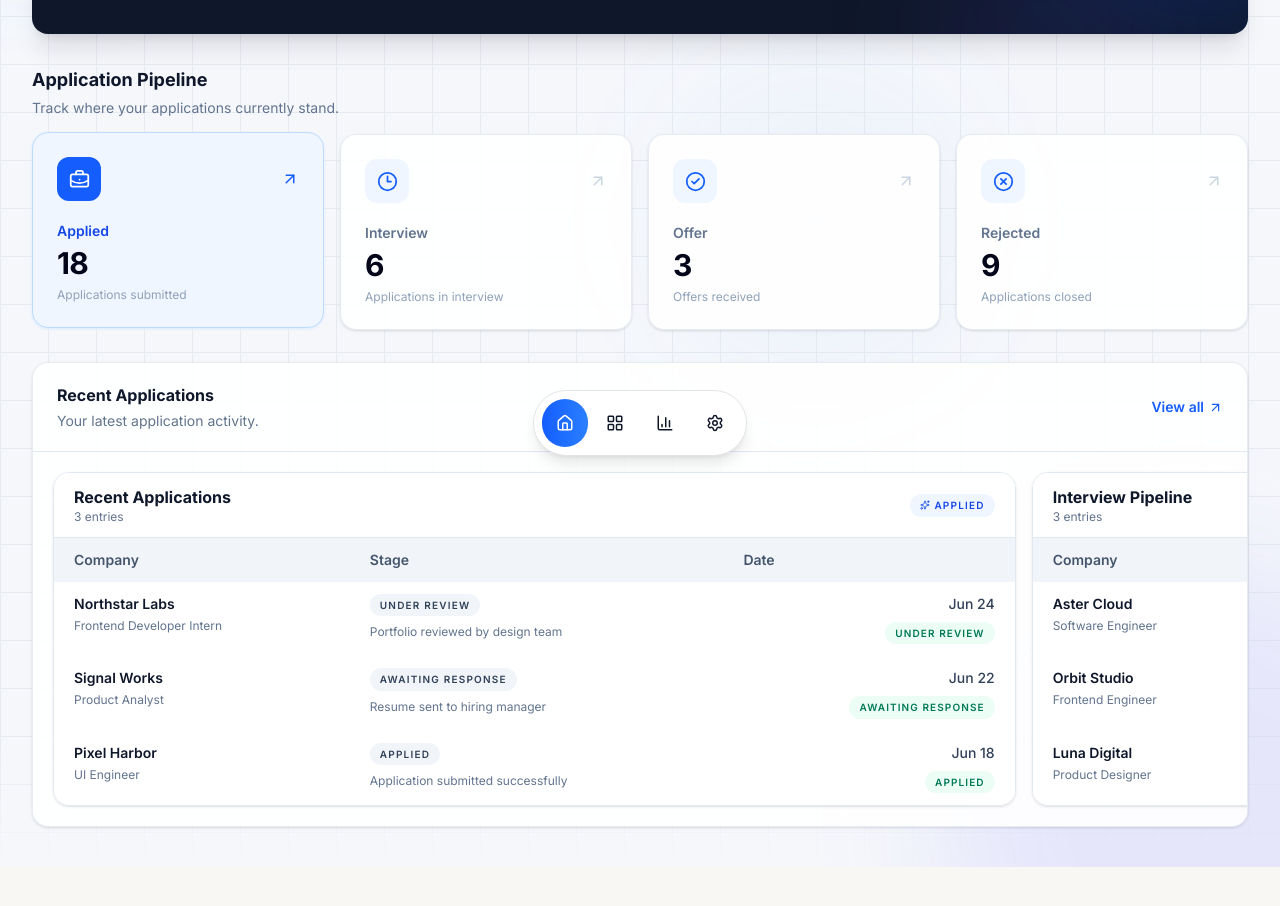
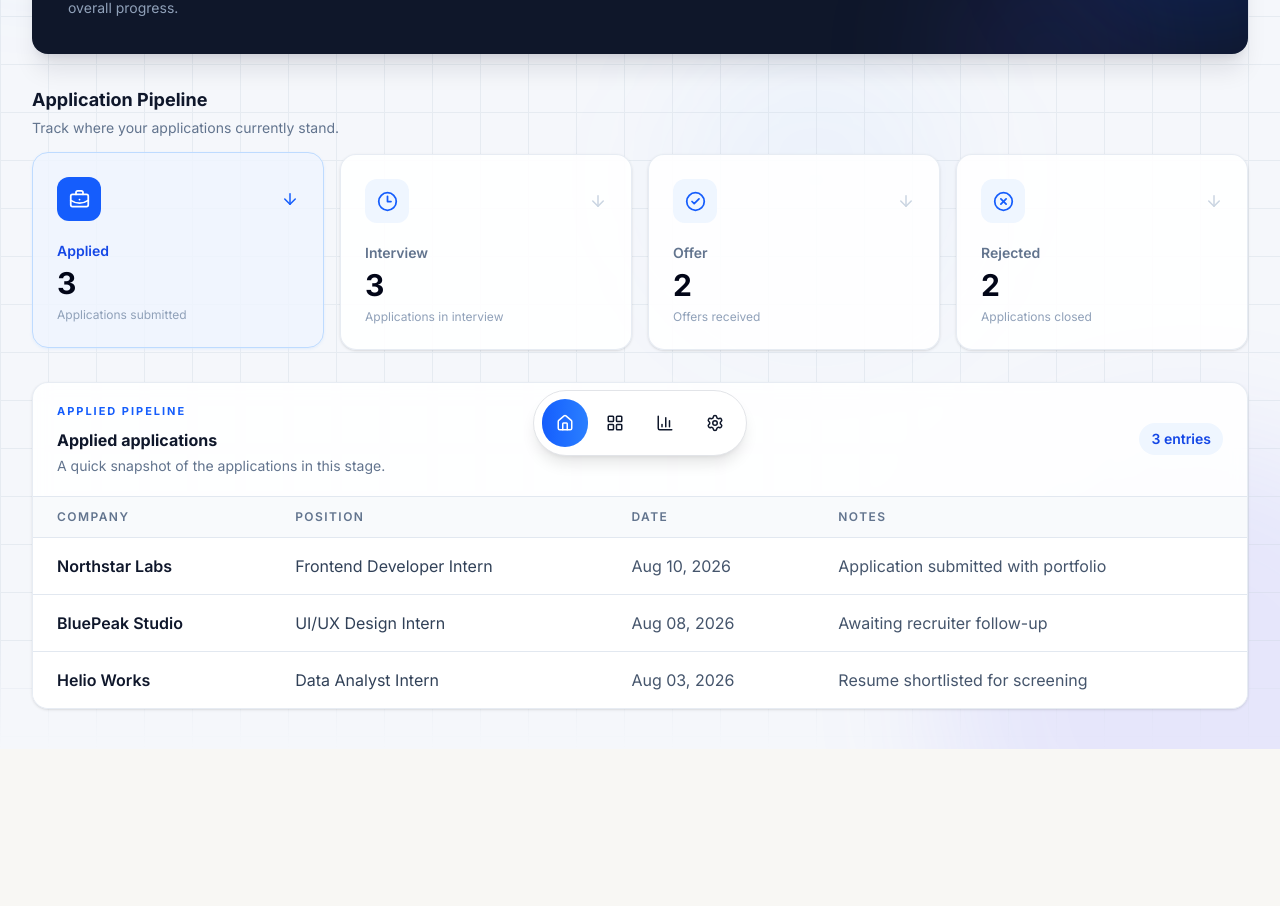
Before and after one commit to ToyBitZ00/Application_Tracker, a Next.js app: page /dashboard in a window 1280 px wide. Shown: the part 320-1226 px from the top of the page. After the commit the page ends 1181 px from the top, so only its background shows below. Built offline with nearby package versions, Linux system fonts and the light colour scheme.

Commit message:
refactor: simplify application tracking structure and enhance dashboard layout

```diff
--- a/app/dashboard/page.tsx
+++ b/app/dashboard/page.tsx
@@ -1,224 +1,88 @@
 'use client';
 
 import Link from 'next/link';
-import { useRef, useState } from 'react';
+import { useState } from 'react';
 import {
   BriefcaseBusiness,
   Clock3,
   CheckCircle2,
   XCircle,
   Plus,
-  ArrowUpRight,
+  ArrowDown,
   TrendingUp,
-  Sparkles,
 } from 'lucide-react';
 
-type StatusKey = 'Applied' | 'Interview' | 'Offer' | 'Rejected';
-
-type ApplicationTableRow = {
-  company: string;
-  role: string;
-  date: string;
-  status: string;
-  note: string;
-  rounds?: string[];
+const applicationRows = {
+  Applied: [
+    { company: 'Northstar Labs', position: 'Frontend Developer Intern', date: 'Aug 10, 2026', notes: 'Application submitted with portfolio' },
+    { company: 'BluePeak Studio', position: 'UI/UX Design Intern', date: 'Aug 08, 2026', notes: 'Awaiting recruiter follow-up' },
+    { company: 'Helio Works', position: 'Data Analyst Intern', date: 'Aug 03, 2026', notes: 'Resume shortlisted for screening' },
+  ],
+  Interview: [
+    { company: 'Vertex Systems', position: 'Software Engineer Intern', date: 'Aug 14, 2026', notes: 'Technical interview scheduled for Friday' },
+    { company: 'UrbanGrid', position: 'Product Analyst Intern', date: 'Aug 12, 2026', notes: 'HR screening completed successfully' },
+    { company: 'Nexa Dynamics', position: 'QA Automation Intern', date: 'Aug 09, 2026', notes: 'Case interview invitation sent' },
+  ],
+  Offer: [
+    { company: 'Signal Forge', position: 'Frontend Engineer Intern', date: 'Aug 16, 2026', notes: 'Offer letter under review' },
+    { company: 'Aether Labs', position: 'IT Operations Intern', date: 'Aug 11, 2026', notes: 'Final interview completed with positive feedback' },
+  ],
+  Rejected: [
+    { company: 'Summit Core', position: 'Marketing Analyst Intern', date: 'Jul 30, 2026', notes: 'Application not shortlisted' },
+    { company: 'Pioneer Byte', position: 'Mobile Developer Intern', date: 'Jul 28, 2026', notes: 'Recruiter response received: role closed' },
+  ],
 };
 
-const statuses: StatusKey[] = ['Applied', 'Interview', 'Offer', 'Rejected'];
+export default function DashboardPage() {
+  const [activeStatus, setActiveStatus] = useState('Applied');
 
   const stats = [
     {
-    title: 'Applied' as StatusKey,
-    count: 18,
+      title: 'Applied',
+      count: applicationRows.Applied.length,
       description: 'Applications submitted',
       icon: BriefcaseBusiness,
     },
     {
-    title: 'Interview' as StatusKey,
-    count: 6,
+      title: 'Interview',
+      count: applicationRows.Interview.length,
       description: 'Applications in interview',
       icon: Clock3,
     },
     {
-    title: 'Offer' as StatusKey,
-    count: 3,
+      title: 'Offer',
+      count: applicationRows.Offer.length,
       description: 'Offers received',
       icon: CheckCircle2,
     },
     {
-    title: 'Rejected' as StatusKey,
-    count: 9,
+      title: 'Rejected',
+      count: applicationRows.Rejected.length,
       description: 'Applications closed',
       icon: XCircle,
     },
   ];
 
-const dashboardData: Record<
-  StatusKey,
-  {
-    title: string;
-    subtitle: string;
-    rows: ApplicationTableRow[];
-  }
-> = {
-  Applied: {
-    title: 'Recent Applications',
-    subtitle: 'Your latest application activity.',
-    rows: [
-      {
-        company: 'Northstar Labs',
-        role: 'Frontend Developer Intern',
-        date: 'Jun 24',
-        status: 'Under review',
-        note: 'Portfolio reviewed by design team',
-      },
-      {
-        company: 'Signal Works',
-        role: 'Product Analyst',
-        date: 'Jun 22',
-        status: 'Awaiting response',
-        note: 'Resume sent to hiring manager',
-      },
-      {
-        company: 'Pixel Harbor',
-        role: 'UI Engineer',
-        date: 'Jun 18',
-        status: 'Applied',
-        note: 'Application submitted successfully',
-      },
-    ],
-  },
-  Interview: {
-    title: 'Interview Pipeline',
-    subtitle: 'Progress through each interview round.',
-    rows: [
-      {
-        company: 'Aster Cloud',
-        role: 'Software Engineer',
-        date: 'Jul 02',
-        status: 'Technical round',
-        note: 'System design questions and coding challenge',
-        rounds: ['Screening', 'Technical', 'Panel'],
-      },
-      {
-        company: 'Orbit Studio',
-        role: 'Frontend Engineer',
-        date: 'Jul 05',
-        status: 'Panel interview',
-        note: 'Live UI review with engineering leads',
-        rounds: ['Screening', 'Portfolio', 'Panel'],
-      },
-      {
-        company: 'Luna Digital',
-        role: 'Product Designer',
-        date: 'Jul 08',
-        status: 'Hiring manager',
-        note: 'Design critique and role fit discussion',
-        rounds: ['Screening', 'Case', 'Hiring Manager'],
-      },
-    ],
-  },
-  Offer: {
-    title: 'Offer Stage',
-    subtitle: 'Companies that have moved forward with offers.',
-    rows: [
-      {
-        company: 'Summit Grid',
-        role: 'Product Engineer',
-        date: 'Jul 11',
-        status: 'Offer received',
-        note: 'Compensation package under review',
-      },
-      {
-        company: 'BrightPath',
-        role: 'Full-Stack Developer',
-        date: 'Jul 15',
-        status: 'Negotiation',
-        note: 'Offer details and start date being discussed',
-      },
-      {
-        company: 'Verve Labs',
-        role: 'Web Developer',
-        date: 'Jul 18',
-        status: 'Accepted',
-        note: 'Final onboarding packet sent',
-      },
-    ],
-  },
-  Rejected: {
-    title: 'Rejected Applications',
-    subtitle: 'Applications that did not move forward.',
-    rows: [
-      {
-        company: 'Clearline',
-        role: 'Junior QA Analyst',
-        date: 'Jun 12',
-        status: 'Not selected',
-        note: 'Role filled internally before final review',
-      },
-      {
-        company: 'Delta Forge',
-        role: 'Business Analyst',
-        date: 'Jun 05',
-        status: 'Rejected',
-        note: 'Interview panel selected another candidate',
-      },
-      {
-        company: 'Harbor One',
-        role: 'Operations Intern',
-        date: 'May 30',
-        status: 'Closed',
-        note: 'Application was not advanced to shortlist',
-      },
-    ],
-  },
-};
-
-export default function DashboardPage() {
-  const [activeTab, setActiveTab] = useState<StatusKey>('Applied');
-  const carouselRef = useRef<HTMLDivElement | null>(null);
-  const cardRefs = useRef<Array<HTMLDivElement | null>>([]);
-
-  const handleTabChange = (tab: StatusKey) => {
-    setActiveTab(tab);
-
-    const index = statuses.indexOf(tab);
-    const slide = cardRefs.current[index];
-    const container = carouselRef.current;
-
-    if (!slide || !container) return;
-
-    const left = slide.offsetLeft - (container.clientWidth - slide.offsetWidth) / 2;
-
-    container.scrollTo({
-      left: Math.max(0, left),
-      behavior: 'smooth',
-    });
-  };
-
-  const handleWheel = (event: React.WheelEvent<HTMLDivElement>) => {
-    const delta = Math.abs(event.deltaY) > Math.abs(event.deltaX) ? event.deltaY : event.deltaX;
-
-    if (Math.abs(delta) < 18) return;
-
-    event.preventDefault();
-
-    const currentIndex = statuses.indexOf(activeTab);
-    const nextIndex = delta > 0 ? Math.min(statuses.length - 1, currentIndex + 1) : Math.max(0, currentIndex - 1);
-
-    if (nextIndex !== currentIndex) {
-      handleTabChange(statuses[nextIndex]);
-    }
-  };
+  const selectedRows = applicationRows[activeStatus as keyof typeof applicationRows];
 
   return (
     <div className="relative min-h-screen overflow-hidden bg-[#f5f7fb]">
+
+      {/* ================= BACKGROUND DESIGN ================= */}
+
+      {/* Soft blue / indigo glows */}
       <div className="pointer-events-none absolute inset-0 overflow-hidden">
+
         <div className="absolute -top-40 -left-40 w-[420px] h-[420px] rounded-full bg-blue-500/10 blur-3xl" />
+
         <div className="absolute -bottom-48 -right-40 w-[500px] h-[500px] rounded-full bg-indigo-500/10 blur-3xl" />
+
         <div className="absolute top-1/3 right-1/4 w-72 h-72 rounded-full bg-blue-400/5 blur-3xl" />
+
       </div>
 
+
+      {/* Grid background — same style as Login */}
       <div
         className="pointer-events-none absolute inset-0 opacity-[0.35]"
         style={{
@@ -234,21 +98,36 @@ export default function DashboardPage() {
         }}
       />
 
+
+
+
+      {/* ================= MAIN CONTENT ================= */}
+
       <main className="relative z-10 max-w-7xl mx-auto px-5 sm:px-6 lg:px-8 py-8 lg:py-10">
+
+        {/* Header */}
         <div className="flex flex-col sm:flex-row sm:items-center sm:justify-between gap-5">
+
           <div>
+
             <div className="flex items-center gap-2 mb-2">
+
               <div className="w-2 h-2 rounded-full bg-blue-600" />
+
               <p className="text-xs font-bold uppercase tracking-[0.18em] text-blue-600">
                 Dashboard
               </p>
+
             </div>
+
             <h1 className="text-3xl md:text-4xl font-bold tracking-tight text-slate-950">
               Application Overview
             </h1>
+
             <p className="mt-2 text-sm md:text-base text-slate-500">
               Monitor your OJT and internship applications.
             </p>
+
           </div>
 
           <Link
@@ -258,81 +137,145 @@ export default function DashboardPage() {
             <Plus size={18} strokeWidth={2.5} />
             Add Application
           </Link>
+
         </div>
 
+
+        {/* Main Summary Card */}
         <section className="mt-8">
+
           <div className="relative overflow-hidden rounded-2xl bg-[#0f172a] p-7 md:p-9 shadow-xl shadow-slate-900/10">
+
+            {/* Decorative glow */}
             <div className="absolute -right-20 -top-20 w-64 h-64 rounded-full bg-blue-600/20 blur-3xl" />
+
             <div className="absolute right-24 bottom-[-100px] w-52 h-52 rounded-full bg-indigo-500/10 blur-3xl" />
 
             <div className="relative">
+
               <div className="flex flex-col lg:flex-row lg:items-center lg:justify-between gap-8">
+
                 <div>
+
                   <div className="inline-flex items-center gap-2 px-3 py-1.5 rounded-full bg-white/10 border border-white/10 mb-5">
-                    <TrendingUp size={14} className="text-blue-400" />
+
+                    <TrendingUp
+                      size={14}
+                      className="text-blue-400"
+                    />
+
                     <span className="text-xs font-medium text-slate-300">
                       Application Activity
                     </span>
-                  </div>
-                  <h2 className="text-2xl md:text-3xl font-bold text-white tracking-tight">
-                    You have <span className="text-blue-400">26</span> active applications.
-                  </h2>
-                  <p className="mt-2 text-sm text-slate-400 max-w-lg">
-                    Track interviews, responses, offers, and follow-ups from one clean workflow.
-                  </p>
+
                   </div>
 
+                  <h2 className="text-2xl md:text-3xl font-bold text-white tracking-tight">
+
+                    You have{' '}
+
+                    <span className="text-blue-400">
+                      0
+                    </span>{' '}
+
+                    active applications.
+
+                  </h2>
+
+                  <p className="mt-2 text-sm text-slate-400 max-w-lg">
+                    Add your applications to start tracking interviews,
+                    responses, offers, and overall progress.
+                  </p>
+
+                </div>
+
+
                 <div className="grid grid-cols-3 gap-0 lg:min-w-[430px]">
+
                   <div className="pr-5">
+
                     <p className="text-[11px] uppercase tracking-wider font-semibold text-slate-500">
                       Active
                     </p>
-                    <p className="mt-1 text-2xl font-bold text-white">18</p>
+
+                    <p className="mt-1 text-2xl font-bold text-white">
+                      0
+                    </p>
+
                   </div>
 
+
                   <div className="px-5 border-l border-white/10">
+
                     <p className="text-[11px] uppercase tracking-wider font-semibold text-slate-500">
                       Awaiting Reply
                     </p>
-                    <p className="mt-1 text-2xl font-bold text-white">8</p>
+
+                    <p className="mt-1 text-2xl font-bold text-white">
+                      0
+                    </p>
+
                   </div>
 
+
                   <div className="pl-5 border-l border-white/10">
+
                     <p className="text-[11px] uppercase tracking-wider font-semibold text-slate-500">
                       Offer Pending
                     </p>
-                    <p className="mt-1 text-2xl font-bold text-blue-400">3</p>
+
+                    <p className="mt-1 text-2xl font-bold text-blue-400">
+                      0
+                    </p>
+
                   </div>
+
                 </div>
+
               </div>
+
             </div>
+
           </div>
+
         </section>
 
+
+        {/* Statistics */}
         <section className="mt-8">
+
           <div className="flex items-end justify-between mb-4">
+
             <div>
-              <h2 className="text-lg font-bold text-slate-900">Application Pipeline</h2>
+
+              <h2 className="text-lg font-bold text-slate-900">
+                Application Pipeline
+              </h2>
+
               <p className="mt-1 text-sm text-slate-500">
                 Track where your applications currently stand.
               </p>
-            </div>
+
             </div>
 
+          </div>
+
+
           <div className="grid grid-cols-2 lg:grid-cols-4 gap-4">
+
             {stats.map(({ title, count, description, icon: Icon }) => {
-              const isActive = activeTab === title;
+              const isActive = activeStatus === title;
 
               return (
                 <button
                   key={title}
                   type="button"
+                  onClick={() => setActiveStatus(title)}
                   aria-pressed={isActive}
-                  onClick={() => handleTabChange(title)}
                   className={[
-                    'group rounded-2xl border p-5 text-left shadow-sm transition-all md:p-6',
+                    'group w-full text-left rounded-2xl border p-5 md:p-6 shadow-sm transition-all duration-200',
                     isActive
-                      ? 'border-blue-200 bg-blue-50 shadow-blue-100/80 -translate-y-0.5'
+                      ? 'border-blue-200 bg-blue-50/80 shadow-md shadow-blue-100/60 -translate-y-0.5'
                       : 'border-slate-200/80 bg-white/90 hover:-translate-y-0.5 hover:shadow-md',
                   ].join(' ')}
                 >
@@ -343,137 +286,116 @@ export default function DashboardPage() {
                         isActive ? 'bg-blue-600' : 'bg-blue-50',
                       ].join(' ')}
                     >
-                      <Icon size={21} className={isActive ? 'text-white' : 'text-blue-600'} strokeWidth={2} />
+                      <Icon
+                        size={21}
+                        className={isActive ? 'text-white' : 'text-blue-600'}
+                        strokeWidth={2}
+                      />
                     </div>
-                    <ArrowUpRight
+
+                    <ArrowDown
                       size={18}
                       className={isActive ? 'text-blue-600' : 'text-slate-300 group-hover:text-blue-500'}
                     />
                   </div>
 
                   <div className="mt-5">
-                    <p className={['text-sm font-semibold', isActive ? 'text-blue-700' : 'text-slate-500'].join(' ')}>
+                    <p className={isActive ? 'text-sm font-semibold text-blue-700' : 'text-sm font-semibold text-slate-500'}>
                       {title}
                     </p>
-                    <p className="mt-1 text-3xl font-bold tracking-tight text-slate-950">{count}</p>
-                    <p className="mt-1.5 text-xs text-slate-400">{description}</p>
+
+                    <p className="mt-1 text-3xl font-bold tracking-tight text-slate-950">
+                      {count}
+                    </p>
+
+                    <p className="mt-1.5 text-xs text-slate-400">
+                      {description}
+                    </p>
                   </div>
                 </button>
               );
             })}
+
           </div>
+
         </section>
 
+
+        {/* Status table */}
         <section className="mt-8">
-          <div className="rounded-2xl border border-slate-200/80 bg-white/90 shadow-sm">
-            <div className="flex items-center justify-between border-b border-slate-200 px-6 py-5">
+
+          <div className="bg-white/90 backdrop-blur-sm border border-slate-200/80 rounded-2xl shadow-sm overflow-hidden">
+
+            <div className="px-6 py-5 border-b border-slate-200 flex flex-col gap-3 sm:flex-row sm:items-center sm:justify-between">
+
               <div>
-                <h2 className="font-bold text-slate-900">
-                  {dashboardData[activeTab].title}
+
+                <p className="text-[11px] font-bold uppercase tracking-[0.18em] text-blue-600">
+                  {activeStatus} pipeline
+                </p>
+
+                <h2 className="mt-2 font-bold text-slate-900">
+                  {activeStatus} applications
                 </h2>
-                <p className="mt-1 text-sm text-slate-500">{dashboardData[activeTab].subtitle}</p>
+
+                <p className="mt-1 text-sm text-slate-500">
+                  A quick snapshot of the applications in this stage.
+                </p>
+
               </div>
 
-              <Link
-                href="/applications"
-                className="hidden items-center gap-1 text-sm font-semibold text-blue-600 transition hover:text-blue-700 sm:inline-flex"
-              >
-                View all
-                <ArrowUpRight size={15} />
-              </Link>
+              <div className="inline-flex items-center rounded-full bg-blue-50 px-3 py-1.5 text-sm font-semibold text-blue-700">
+                {selectedRows.length} entries
               </div>
 
-            <div
-              ref={carouselRef}
-              onWheel={handleWheel}
-              className="scroll-smooth px-3 py-5 sm:px-5 [scrollbar-width:none] [&::-webkit-scrollbar]:hidden"
-              style={{
-                overflowX: 'auto',
-                display: 'flex',
-                gap: '1rem',
-                scrollSnapType: 'x mandatory',
-                scrollPaddingInline: '0.75rem',
-                WebkitOverflowScrolling: 'touch',
-              }}
-            >
-              {statuses.map((tab, index) => {
-                const panel = dashboardData[tab];
-
-                return (
-                  <div
-                    key={tab}
-                    ref={(el) => {
-                      cardRefs.current[index] = el;
-                    }}
-                    style={{ scrollSnapAlign: 'center', flex: '0 0 82%', minWidth: 0 }}
-                    className="md:flex-[0_0_70%] lg:flex-[0_0_62%]"
-                  >
-                    <div className="overflow-hidden rounded-2xl border border-slate-200 bg-slate-50/80 shadow-sm">
-                      <div className="flex items-center justify-between border-b border-slate-200 bg-white px-4 py-3 sm:px-5">
-                        <div>
-                          <h3 className="text-base font-bold text-slate-900">{panel.title}</h3>
-                          <p className="text-xs text-slate-500">{panel.rows.length} entries</p>
-                        </div>
-                        <div className="inline-flex items-center gap-1 rounded-full bg-blue-50 px-2.5 py-1 text-[10px] font-semibold uppercase tracking-[0.12em] text-blue-700">
-                          <Sparkles size={10} />
-                          {tab}
-                        </div>
             </div>
 
             <div className="overflow-x-auto">
-                        <table className="min-w-full border-separate border-spacing-0 text-left text-sm">
-                          <thead className="bg-slate-100 text-slate-600">
+              <table className="min-w-full divide-y divide-slate-200 text-left">
+                <thead className="bg-slate-50">
                   <tr>
-                              <th className="px-4 py-3 font-semibold sm:px-5">Company</th>
-                              <th className="px-4 py-3 font-semibold sm:px-5">Stage</th>
-                              <th className="px-4 py-3 font-semibold sm:px-5">Date</th>
+                    <th className="px-6 py-3 text-xs font-semibold uppercase tracking-[0.12em] text-slate-500">
+                      Company
+                    </th>
+                    <th className="px-6 py-3 text-xs font-semibold uppercase tracking-[0.12em] text-slate-500">
+                      Position
+                    </th>
+                    <th className="px-6 py-3 text-xs font-semibold uppercase tracking-[0.12em] text-slate-500">
+                      Date
+                    </th>
+                    <th className="px-6 py-3 text-xs font-semibold uppercase tracking-[0.12em] text-slate-500">
+                      Notes
+                    </th>
                   </tr>
                 </thead>
-                          <tbody>
-                            {panel.rows.map((item) => (
-                              <tr key={`${tab}-${item.company}-${item.role}`} className="border-t border-slate-200 bg-white">
-                                <td className="px-4 py-3 align-top sm:px-5">
-                                  <div className="font-semibold text-slate-900">{item.company}</div>
-                                  <div className="mt-1 text-xs text-slate-500">{item.role}</div>
+
+                <tbody className="divide-y divide-slate-200 bg-white">
+                  {selectedRows.map(({ company, position, date, notes }) => (
+                    <tr key={`${company}-${position}`} className="hover:bg-slate-50/80 transition-colors">
+                      <td className="px-6 py-4 whitespace-nowrap font-semibold text-slate-900">
+                        {company}
                       </td>
-                                <td className="px-4 py-3 align-top sm:px-5">
-                                  {item.rounds ? (
-                                    <div className="flex flex-wrap gap-2">
-                                      {item.rounds.map((round) => (
-                                        <span
-                                          key={`${item.company}-${round}`}
-                                          className="rounded-full border border-blue-200 bg-blue-50 px-2 py-0.5 text-[10px] font-semibold tracking-wide text-blue-700"
-                                        >
-                                          {round}
-                                        </span>
-                                      ))}
-                                    </div>
-                                  ) : (
-                                    <span className="inline-flex rounded-full bg-slate-100 px-2.5 py-1 text-[10px] font-semibold uppercase tracking-[0.12em] text-slate-700">
-                                      {item.status}
-                                    </span>
-                                  )}
-                                  <p className="mt-2 text-xs text-slate-500">{item.note}</p>
+                      <td className="px-6 py-4 whitespace-nowrap text-slate-700">
+                        {position}
                       </td>
-                                <td className="px-4 py-3 align-top text-right sm:px-5">
-                                  <div className="font-medium text-slate-700">{item.date}</div>
-                                  <div className="mt-2 inline-flex rounded-full bg-emerald-50 px-2.5 py-1 text-[10px] font-semibold uppercase tracking-[0.11em] text-emerald-700">
-                                    {item.status}
-                                  </div>
+                      <td className="px-6 py-4 whitespace-nowrap text-slate-600">
+                        {date}
+                      </td>
+                      <td className="px-6 py-4 text-slate-600">
+                        {notes}
                       </td>
                     </tr>
                   ))}
                 </tbody>
               </table>
             </div>
+
           </div>
-                  </div>
-                );
-              })}
-            </div>
-          </div>
+
         </section>
+
       </main>
+
     </div>
   );
 }
```
Lines whose indentation alone changed are shown as unchanged.
